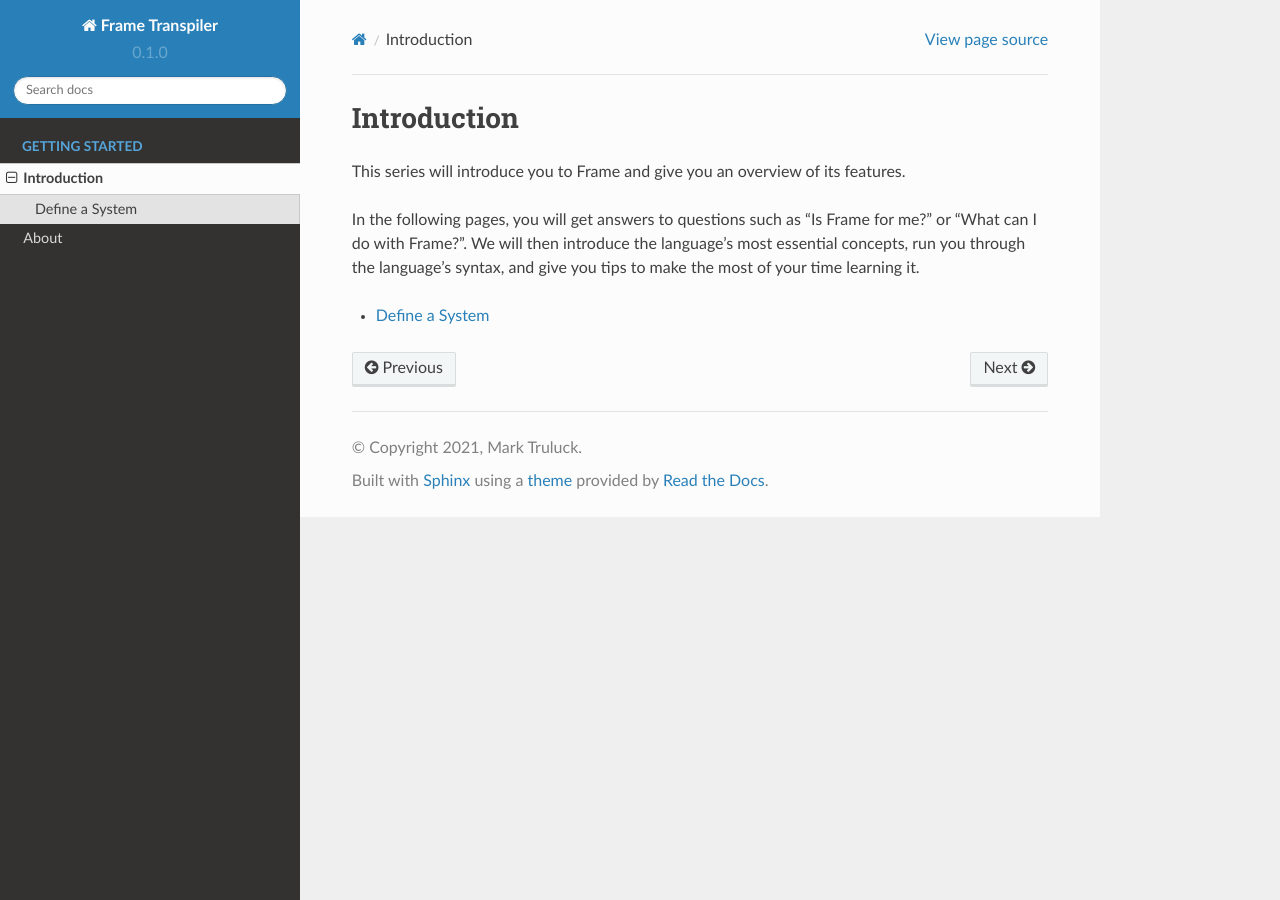
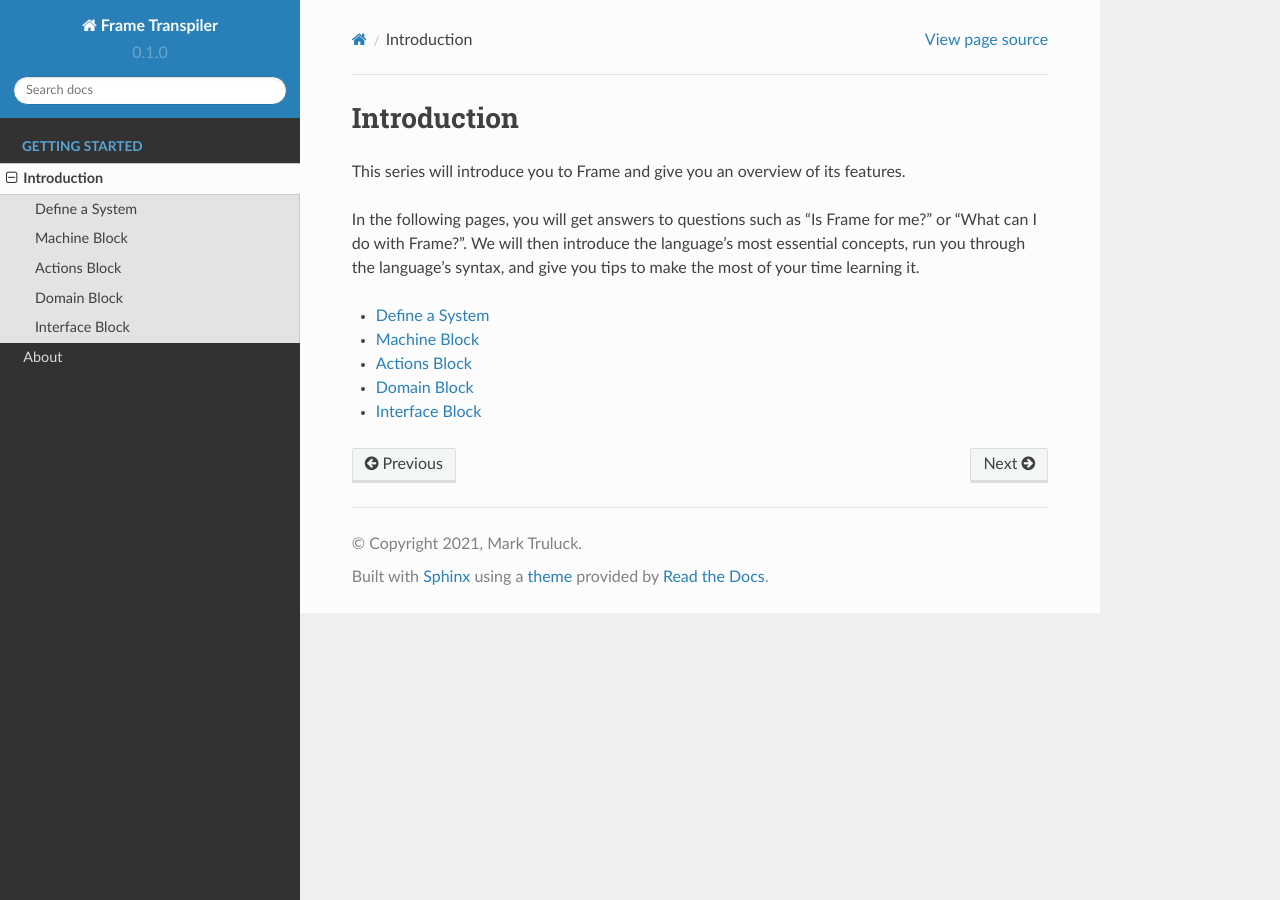
Before and after one commit to frame-lang/frame_transpiler, a Sphinx documentation site: the page built from docs/source/getting_started/introduction/index.rst, in a window 1280 px wide. Built offline with Sphinx 7.4.7 and the Read the Docs theme 2.0.0, drawn with Linux system fonts in a browser that asks for light colours.

Commit message:
Adding system block docs.

```diff
--- /dev/null
+++ b/docs/source/getting_started/introduction/actions_block.rst
@@ -0,0 +1,3 @@
+==================
+Actions Block
+==================
--- /dev/null
+++ b/docs/source/getting_started/introduction/domain_block.rst
@@ -0,0 +1,3 @@
+==================
+Domain Block
+==================
--- a/docs/source/getting_started/introduction/index.rst
+++ b/docs/source/getting_started/introduction/index.rst
@@ -16,3 +16,7 @@ make the most of your time learning it.
 .. toctree::
 
    system
+   machine_block
+   actions_block
+   domain_block
+   interface_block
--- /dev/null
+++ b/docs/source/getting_started/introduction/interface_block.rst
@@ -0,0 +1,3 @@
+==================
+Interface Block
+==================
--- /dev/null
+++ b/docs/source/getting_started/introduction/machine_block.rst
@@ -0,0 +1,3 @@
+==================
+Machine Block
+==================
```
